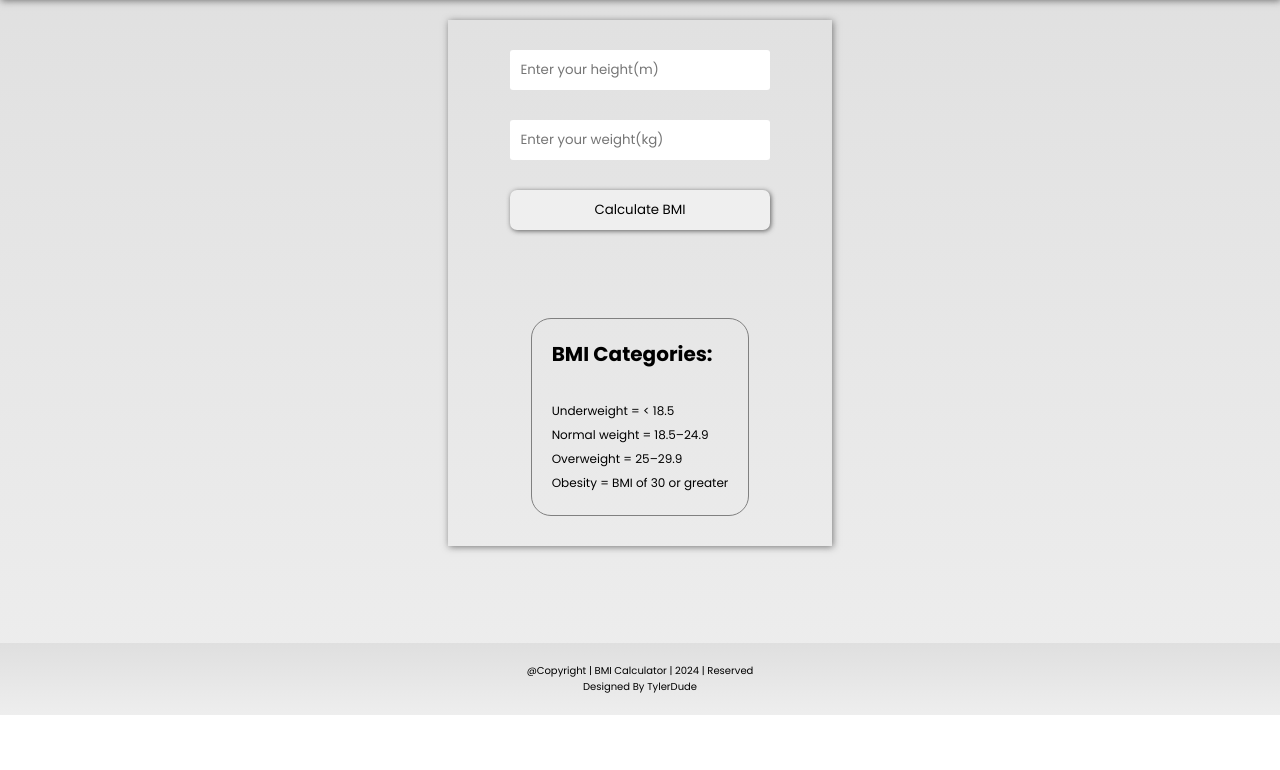
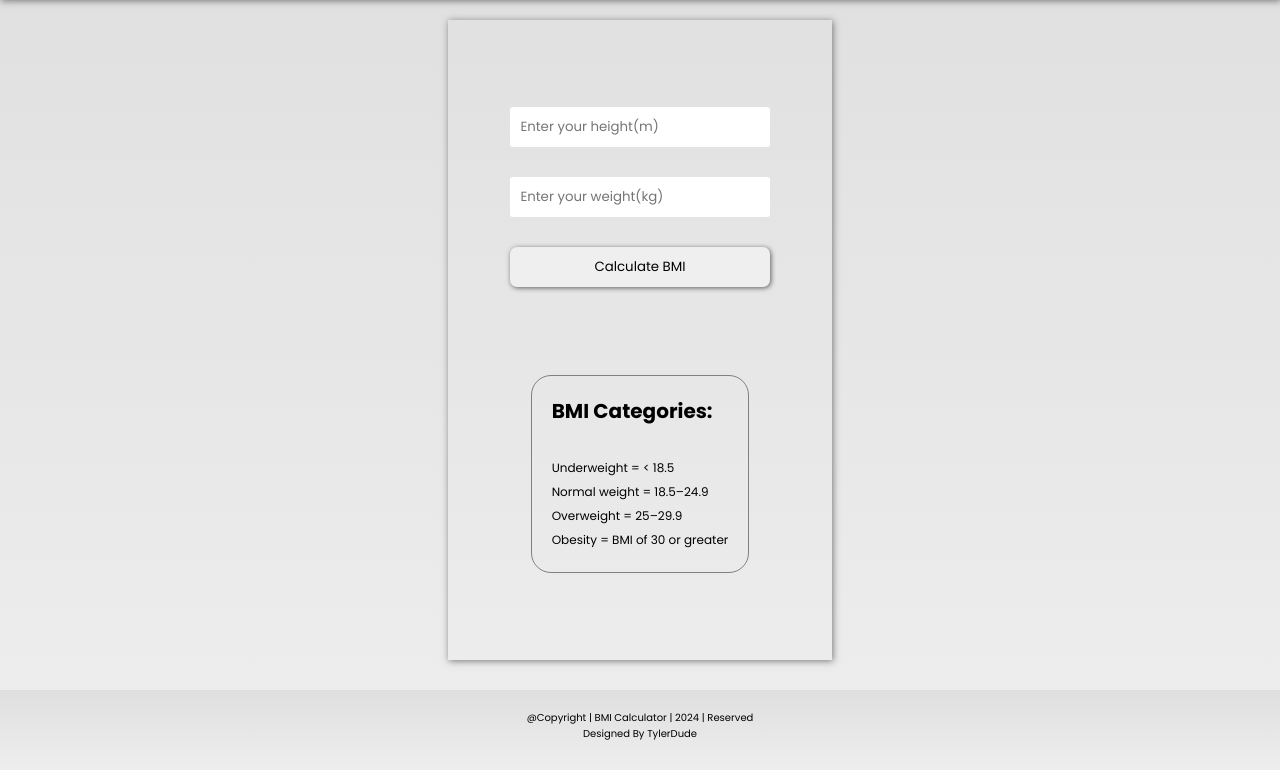
Before and after one commit to Tylerdude-877/BMI, a plain HTML site: page index.html in a window 1280 px wide. Shown: the part 85-855 px from the top of the page. Before the commit the page ends 800 px from the top, so only its background shows below. Drawn offline with Linux system fonts and the light colour scheme.

Commit message:
Add files via upload

```diff
--- a/styles.css
+++ b/styles.css
@@ -33,6 +33,7 @@ header{
     width: 30%;
     max-width: 100%;
     margin:  auto;
+    height: 80vh;
     padding: 3rem;
     display: flex;
     align-items: center;
@@ -106,9 +107,8 @@ header{
 }
 
 footer{
-    position: fixed;
-    bottom: 0;
-    left: 0;
+    margin-top: 3rem;
+    height: 10vh;
     width: 100%;
     padding: 2rem;
     text-align: center;
```
